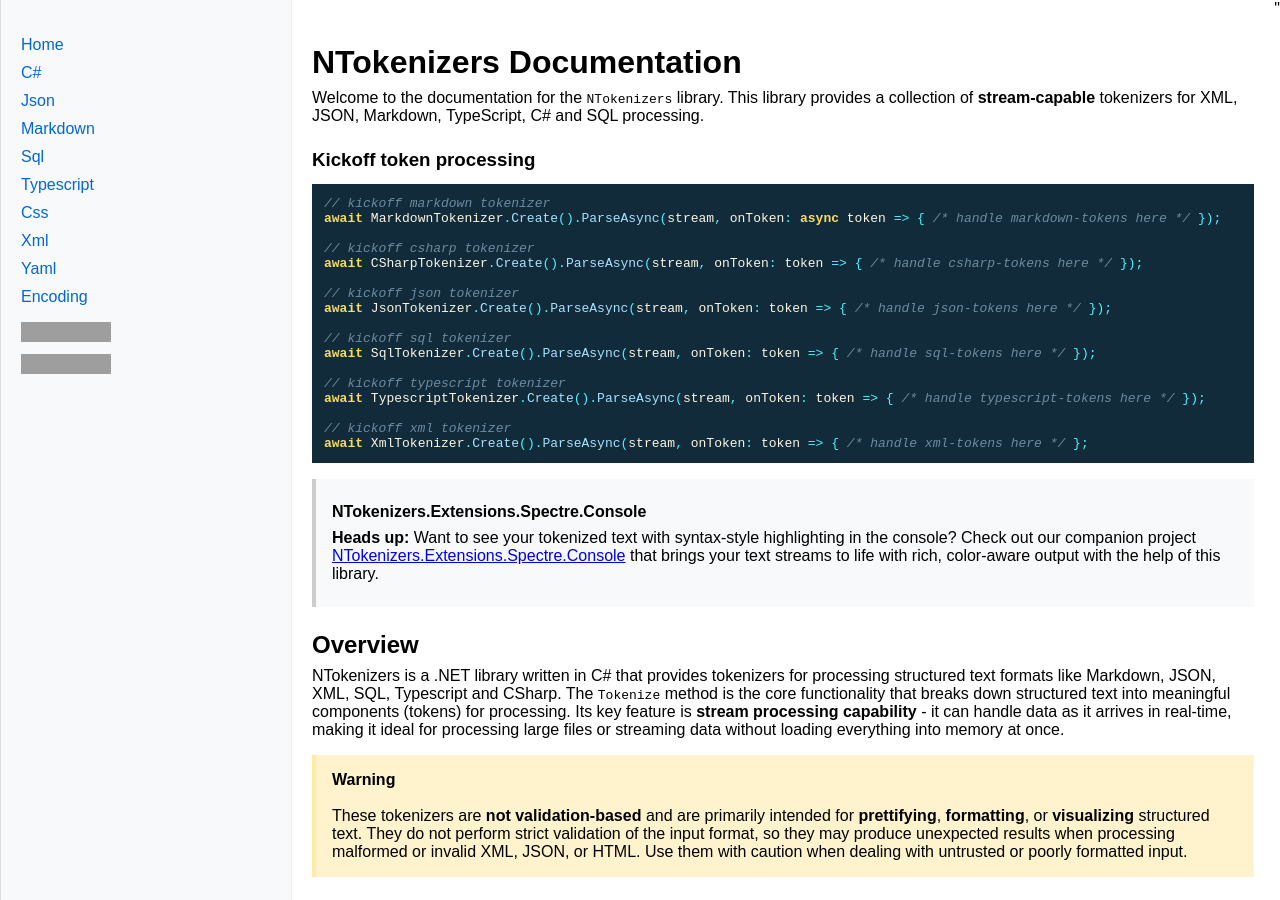
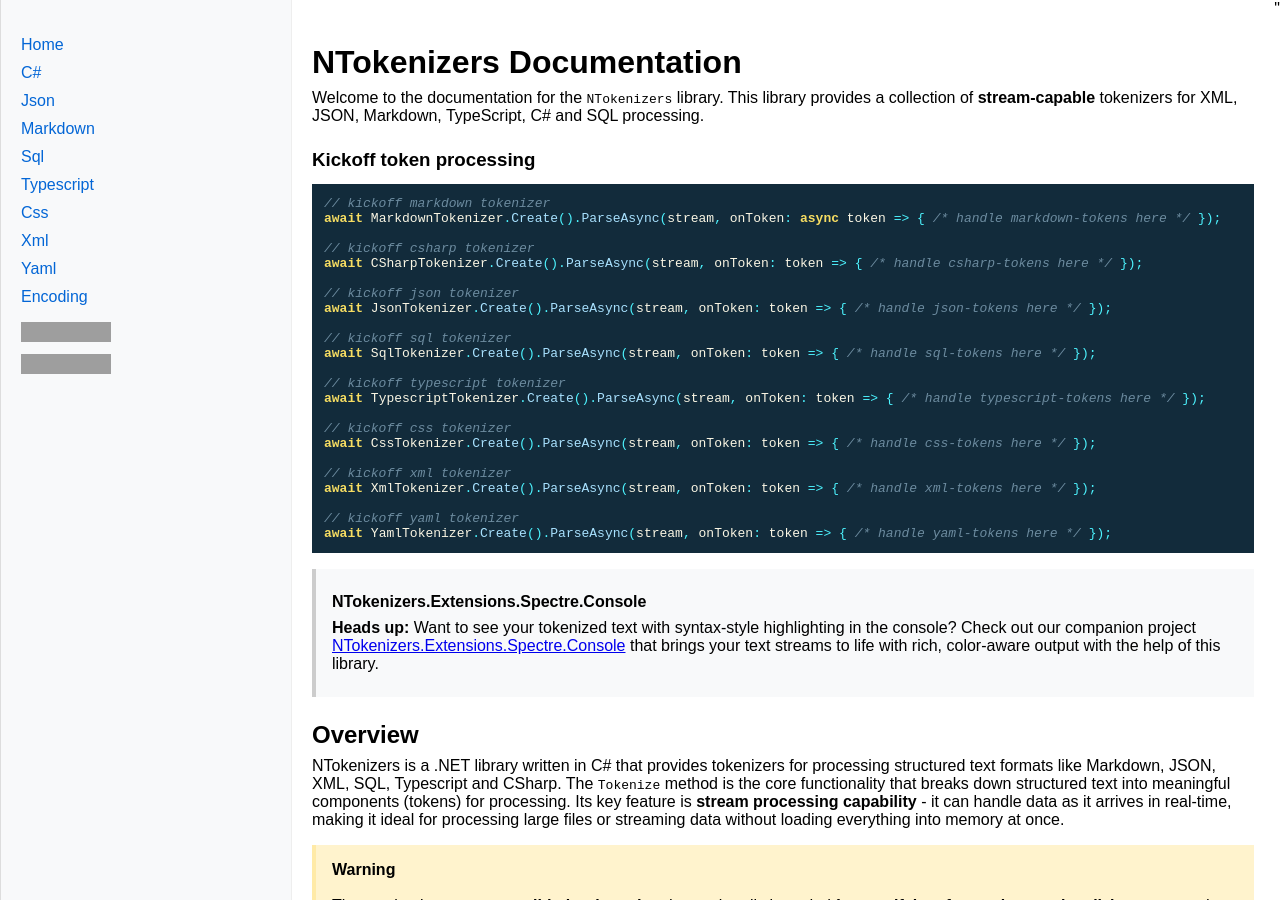
Before and after one commit to crwsolutions/ntokenizers, a Jekyll site: the page built from docs/index.md, in a window 1280 px wide and 900 px high. Built offline with Jekyll 4.4.1, drawn with Linux system fonts in a browser that asks for light colours; grey boxes are pictures that could not be loaded.

Commit message:
index.md - Added CSS and YAML tokenizer examples to documentation

````diff
--- a/docs/index.md
+++ b/docs/index.md
@@ -25,8 +25,14 @@ await SqlTokenizer.Create().ParseAsync(stream, onToken: token => { /* handle sql
 // kickoff typescript tokenizer
 await TypescriptTokenizer.Create().ParseAsync(stream, onToken: token => { /* handle typescript-tokens here */ });
 
+// kickoff css tokenizer
+await CssTokenizer.Create().ParseAsync(stream, onToken: token => { /* handle css-tokens here */ });
+
 // kickoff xml tokenizer
-await XmlTokenizer.Create().ParseAsync(stream, onToken: token => { /* handle xml-tokens here */ };
+await XmlTokenizer.Create().ParseAsync(stream, onToken: token => { /* handle xml-tokens here */ });
+
+// kickoff yaml tokenizer
+await YamlTokenizer.Create().ParseAsync(stream, onToken: token => { /* handle yaml-tokens here */ });
 ```
 
 > **NTokenizers.Extensions.Spectre.Console**
````
